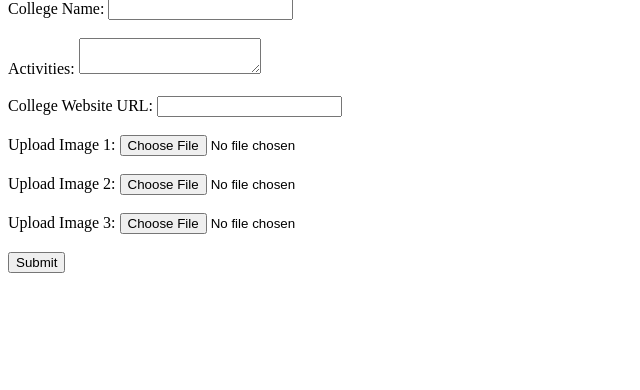
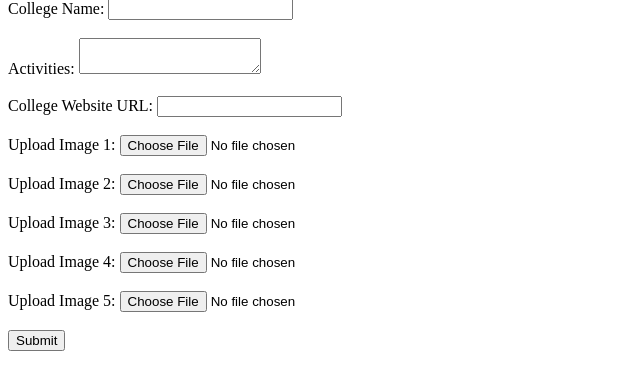
Before and after one commit to anilavanthi/myapp_slideimages, a Flask app: page /submit in a window 1280 px wide. Shown: the part 81-471 px from the top of the page, without its empty margins (0-640 px from the left). Run offline with Flask 3, Linux system fonts and the light colour scheme.

Commit message:
slide images

```diff
--- a/app.py
+++ b/app.py
@@ -21,6 +21,8 @@ class College(db.Model):
     image_path = db.Column(db.String(200))
     image_path_2 = db.Column(db.String(200))
     image_path_3 = db.Column(db.String(200))
+    image_path_4 = db.Column(db.String(200))
+    image_path_5 = db.Column(db.String(200))
     website_url = db.Column(db.String(200))
 
     def __repr__(self):
@@ -43,7 +45,8 @@ def submit():
         image_1 = request.files['image_1']
         image_2 = request.files['image_2']
         image_3 = request.files['image_3']
-
+        image_4 = request.files['image_4']
+        image_5 = request.files['image_5']
         if image_1:
             filename_1 = os.path.join(app.config['UPLOAD_FOLDER'], image_1.filename)
             image_1.save(filename_1)
@@ -53,13 +56,20 @@ def submit():
         if image_3:
             filename_3 = os.path.join(app.config['UPLOAD_FOLDER'], image_3.filename)
             image_3.save(filename_3)
-
+        if image_4:
+            filename_4 = os.path.join(app.config['UPLOAD_FOLDER'], image_4.filename)
+            image_4.save(filename_4)
+        if image_5:
+            filename_5 = os.path.join(app.config['UPLOAD_FOLDER'], image_5.filename)
+            image_5.save(filename_5)
         college = College(
             name=college_name,
             activities=activities,
             image_path=image_1.filename,
             image_path_2=image_2.filename,
             image_path_3=image_3.filename,
+            image_path_4=image_4.filename,
+            image_path_5=image_5.filename,
             website_url=website_url
         )
         db.session.add(college)
@@ -86,7 +96,14 @@ def delete(college_id):
         image_path_3 = os.path.join(app.config['UPLOAD_FOLDER'], college.image_path_3)
         if os.path.exists(image_path_3):
             os.remove(image_path_3)
-
+    if college.image_path_4:
+        image_path_4 = os.path.join(app.config['UPLOAD_FOLDER'], college.image_path_4)
+        if os.path.exists(image_path_4):
+            os.remove(image_path_4)
+    if college.image_path_5:
+        image_path_5 = os.path.join(app.config['UPLOAD_FOLDER'], college.image_path_5)
+        if os.path.exists(image_path_5):
+            os.remove(image_path_5)
     db.session.delete(college)
     db.session.commit()
 
--- a/templates/index.html
+++ b/templates/index.html
@@ -22,6 +22,12 @@
                         {% if college.image_path_3 %}
                             <img src="{{ url_for('static', filename='uploads/' + college.image_path_3) }}" alt="College Image 3" class="college-image">
                         {% endif %}
+                        {% if college.image_path_4 %}
+                            <img src="{{ url_for('static', filename='uploads/' + college.image_path_4) }}" alt="College Image 4" class="college-image">
+                        {% endif %}
+                        {% if college.image_path_5 %}
+                            <img src="{{ url_for('static', filename='uploads/' + college.image_path_5) }}" alt="College Image 5" class="college-image">
+                        {% endif %}
                     </div>
                     <div class="college-website">
                         {% if college.website_url %}
--- a/templates/submit.html
+++ b/templates/submit.html
@@ -18,6 +18,10 @@
         <input type="file" name="image_2"><br><br>
         <label for="image_3">Upload Image 3:</label>
         <input type="file" name="image_3"><br><br>
+        <label for="image_4">Upload Image 4:</label>
+        <input type="file" name="image_4"><br><br>
+        <label for="image_5">Upload Image 5:</label>
+        <input type="file" name="image_5"><br><br>
         <input type="submit" value="Submit">
     </form>
 </body>
```
Also changed, not shown: migrations/versions/7d70954aa8d4_add_image_paths_4_5_and_6.py (added, +34 -0 lines), templates/colleges.html (+10 -0 lines), college_info.db, static/uploads/avnp.jpg (added).
